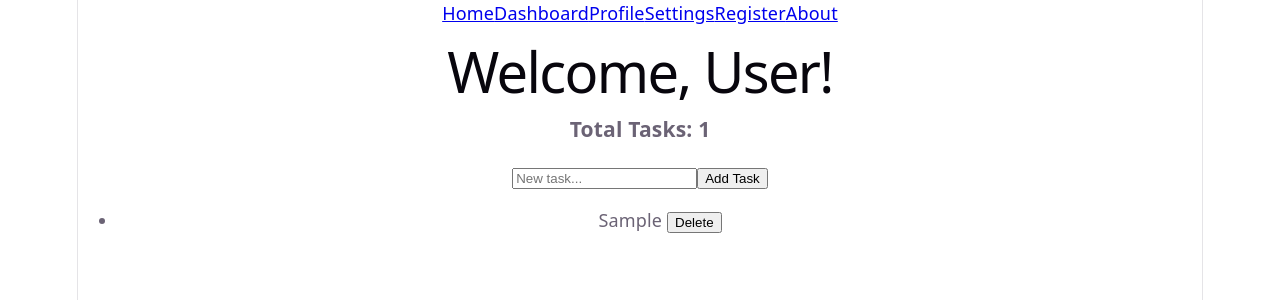
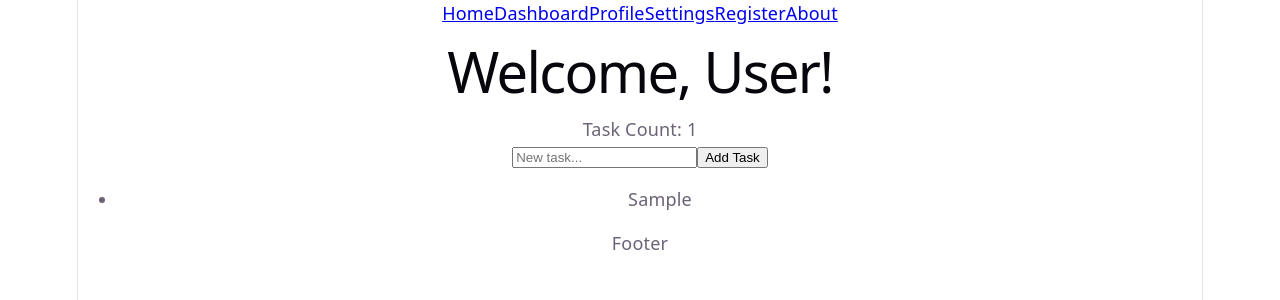
Before and after one commit to CertixCollab/task-manager-kusal, a React (Vite) app: page / in a window 1280 px wide. Both pictures are taken after typing "Sample" into the empty fields and a click on the button "Add Task". Shown: the top 300 px of the page. Built offline with nearby package versions, Linux system fonts and the light colour scheme.

Commit message:
feat: Add Conditional Rendering for task list

```diff
--- a/src/components/Home.jsx
+++ b/src/components/Home.jsx
@@ -1,11 +1,13 @@
 import { useState } from 'react';
 import { useLocation } from 'react-router-dom';
+import Footer from './Footer';
 
 function Home() {
   const location = useLocation();
-  const name = location.state?.name || localStorage.getItem('registeredUserName') || 'User';
+  const name = location.state?.name ||'User';
   const [tasks, setTasks] = useState([]);
   const [input, setInput] = useState('');
+  const isTasksEmpty = tasks.length === 0;
 
   const addTask = () => {
     if (!input.trim()) return;
@@ -13,12 +15,10 @@ function Home() {
     setInput('');
   };
 
-  const deleteTask = (id) => setTasks(tasks.filter(t => t.id !== id));
-
   return (
     <div className="home-container">
       <h1>Welcome, {name}!</h1>
-      <h3>Total Tasks: {tasks.length}</h3>
+      <p>Task Count: {tasks.length}</p>
       <div>
         <input
           value={input}
@@ -28,13 +28,15 @@ function Home() {
         />
         <button onClick={addTask}>Add Task</button>
       </div>
-      <ul>
+      {isTasksEmpty ? <p>No tasks yet. Add your first task!</p> :
+            <ul>
         {tasks.map(t => (
           <li key={t.id}>
-            {t.text} <button onClick={() => deleteTask(t.id)}>Delete</button>
+            {t.text}
           </li>
         ))}
-      </ul>
+      </ul>}
+      <Footer />
     </div>
   );
 }
```
